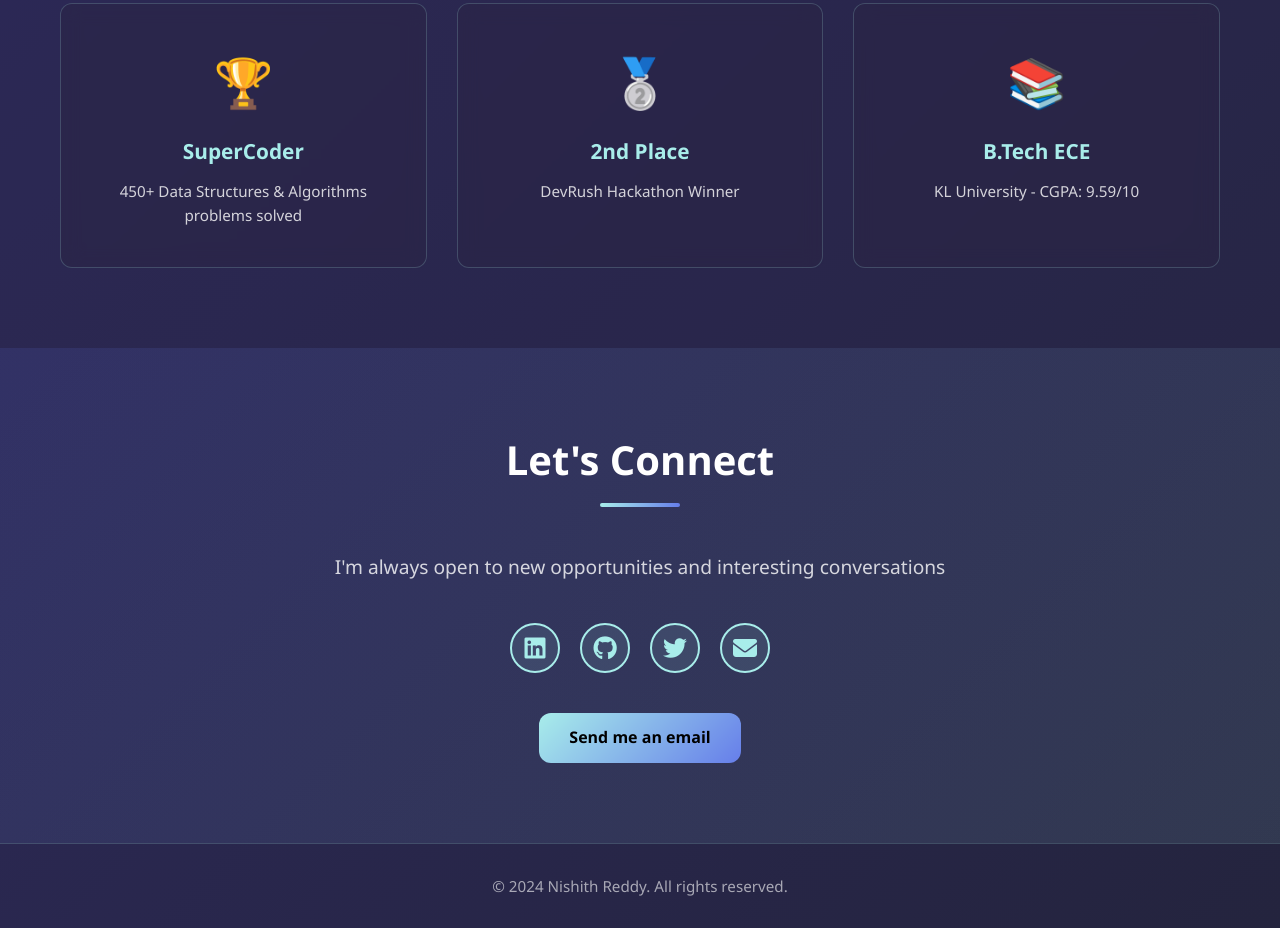
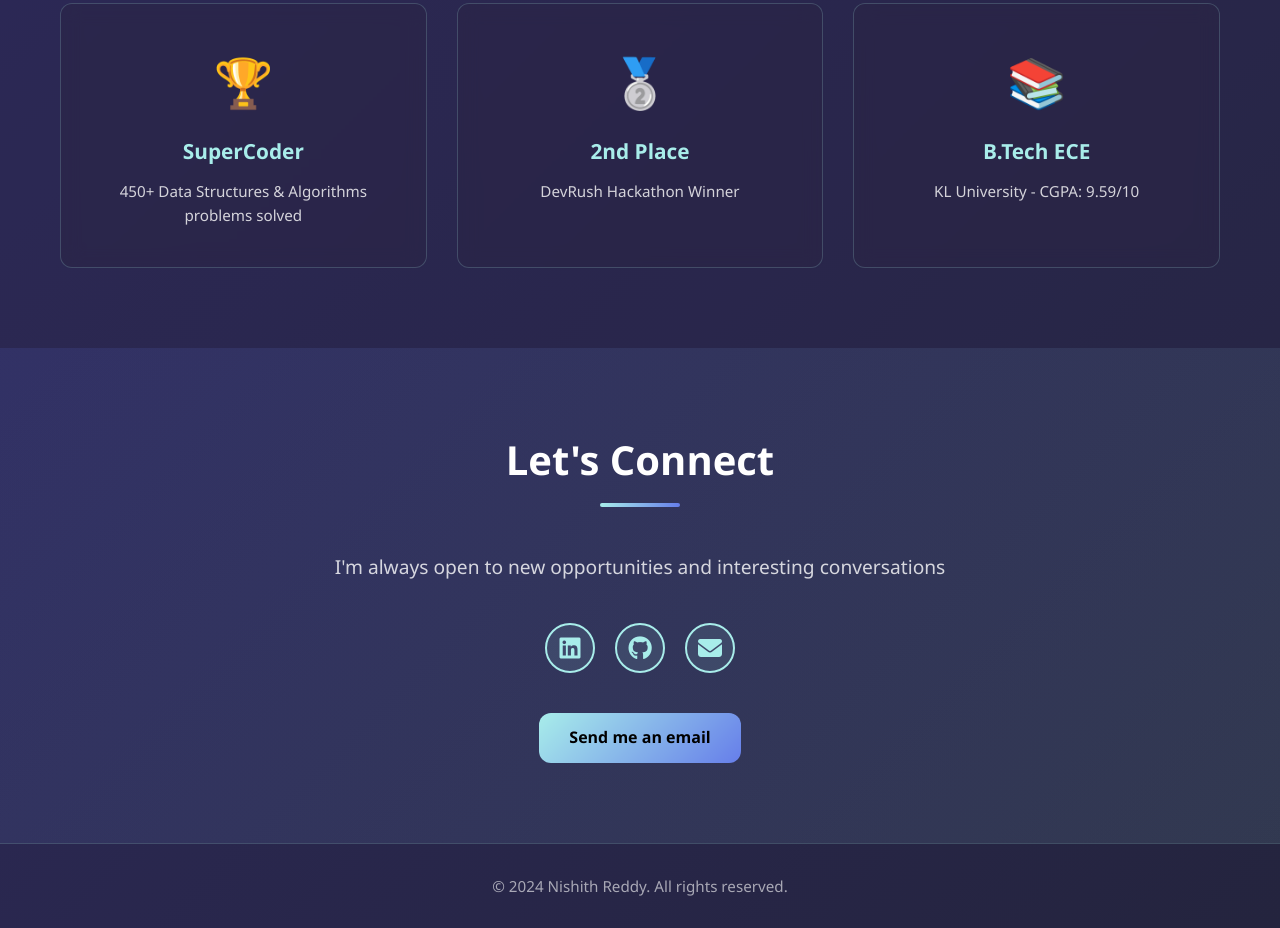
Before and after one commit to nishith232-A/3d-resume, a plain HTML site: page index.html in a window 1280 px wide. Shown: the part 3379-4307 px from the top of the page. Drawn offline with Linux system fonts and the light colour scheme.

Commit message:
Update email links and remove Twitter link

```diff
--- a/index.html
+++ b/index.html
@@ -226,15 +226,13 @@
                 <a href="https://github.com" target="_blank" class="social-link">
                     <i class="fab fa-github"></i>
                 </a>
-                <a href="https://twitter.com" target="_blank" class="social-link">
-                    <i class="fab fa-twitter"></i>
-                </a>
-                <a href="mailto:your-email@example.com" class="social-link">
+
+                <a href="mailto:adapanishithreddy121@gmail.com" class="social-link">
                     <i class="fas fa-envelope"></i>
                 </a>
             </div>
 
-            <a href="mailto:your-email@example.com" class="btn btn-primary">Send me an email</a>
+            <a href="mailto:your-adapanishithreddy121@.com" class="btn btn-primary">Send me an email</a>
         </div>
     </section>
 
```
